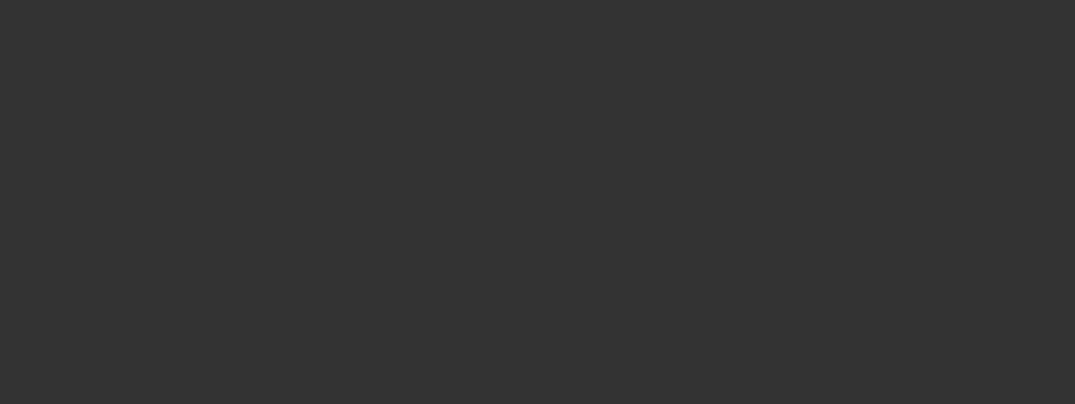
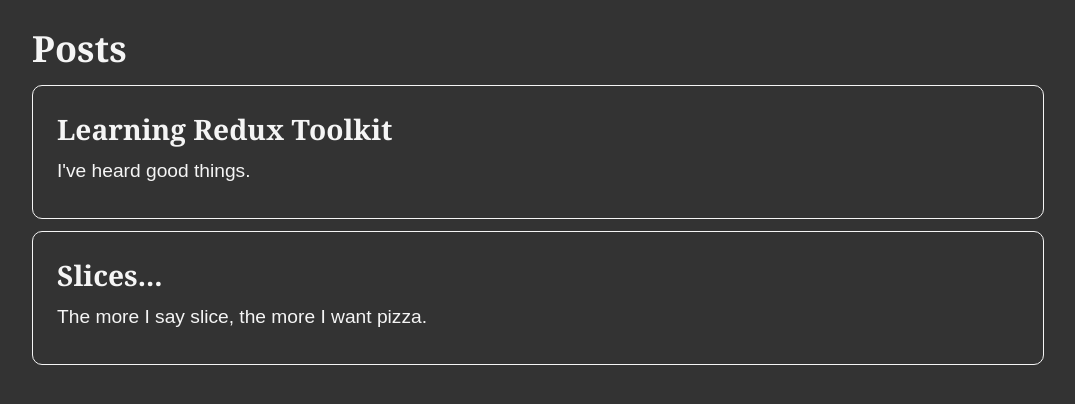
Before and after one commit to chaud1024/redux_app, a React (Create React App) app: page / in a window 1280 px wide. Shown: the top 404 px of the page, without its empty margins (96-1171 px from the left). Built offline with nearby package versions, Linux system fonts and the light colour scheme.

Commit message:
import Component PostList into App

```diff
--- a/src/App.js
+++ b/src/App.js
@@ -1,9 +1,9 @@
-
+import PostsList from "./features/posts/PostsList";
 
 function App() {
   return (
     <div className="App">
-
+      <PostsList />
     </div>
   );
 }
```
